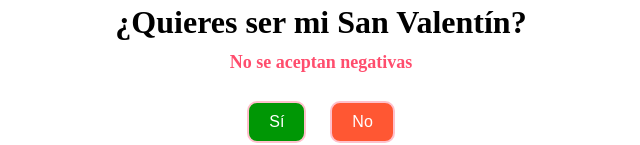
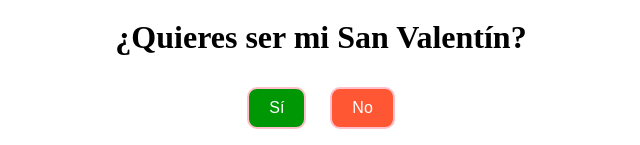
Before and after one commit to AlisaDovhan/ParaTi, a plain HTML site: page index.html in a window 1280 px wide. Shown: the part 484-629 px from the top of the page, without its empty margins (319-959 px from the left). Drawn offline with Linux system fonts and the light colour scheme.

Commit message:
Update index.html

```diff
--- a/index.html
+++ b/index.html
@@ -36,7 +36,6 @@
         </div>
 
         <h1 id="question">¿Quieres ser mi San Valentín?</h1>
-        <p id="subtext" class="subtext">No se aceptan negativas</p>
 
         <button id="siBtn">Sí</button>
         <button id="noBtn">No</button>
```
